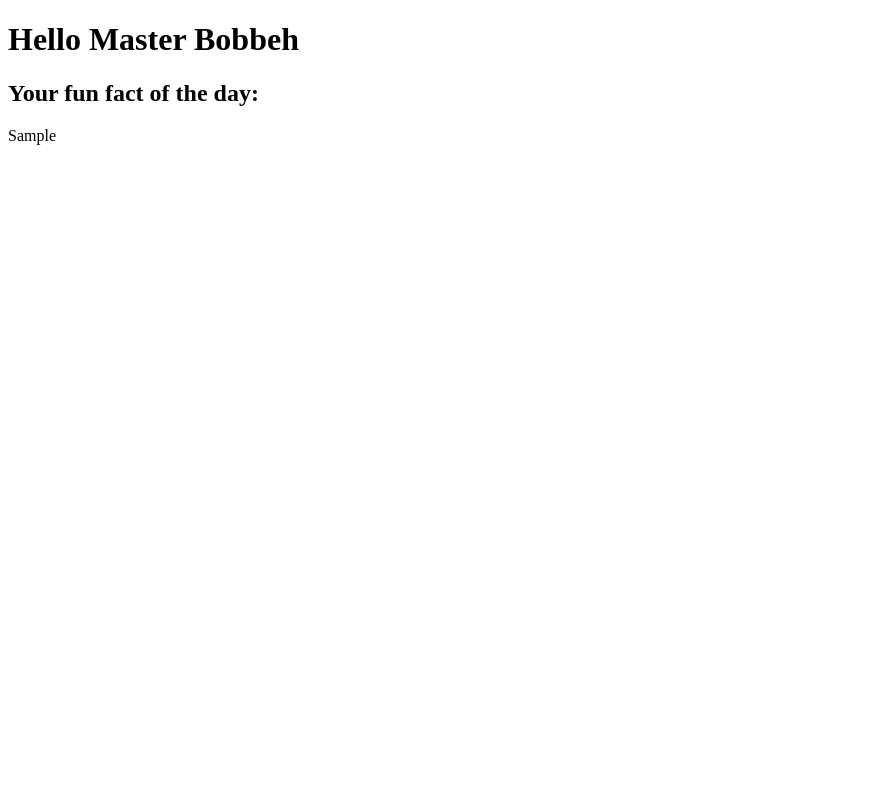
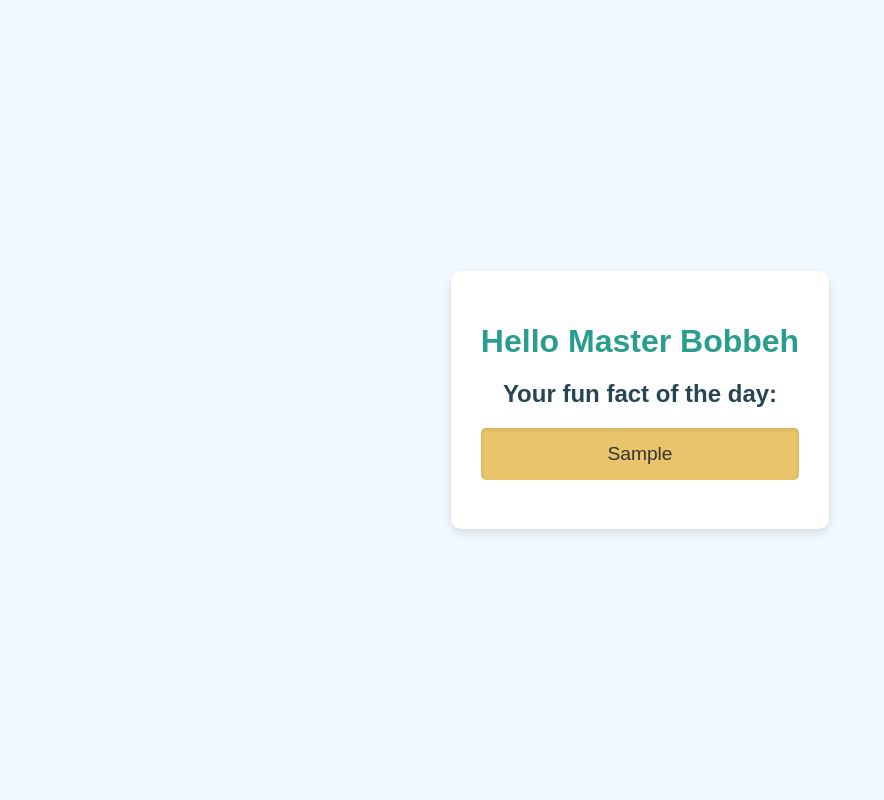
Before and after one commit to bdelucia/BobbehLandingPage, a Flask app: template templates/index.html in a window 1280 px wide. Shown: the whole page, without its empty margins (0-884 px from the left). Run offline with Flask 3, Linux system fonts and the light colour scheme; the template is opened without the code that fills it: most values are stand-ins (such as "Sample title", 1, 10 or a date in 2020).

Commit message:
Prettied up the website

```diff
--- a/templates/index.html
+++ b/templates/index.html
@@ -4,10 +4,48 @@
     <meta charset="UTF-8">
     <meta name="viewport" content="width=device-width, initial-scale=1.0">
     <title>Bobbeh's Welcome Page</title>
+    <style>
+        body {
+            font-family: Arial, sans-serif;
+            background-color: #f0f8ff;
+            color: #333;
+            margin: 0;
+            padding: 0;
+            display: flex;
+            justify-content: center;
+            align-items: center;
+            height: 100vh;
+        }
+        .container {
+            background-color: #fff;
+            padding: 30px;
+            border-radius: 10px;
+            box-shadow: 0 4px 8px rgba(0, 0, 0, 0.1);
+            max-width: 600px;
+            text-align: center;
+        }
+        h1 {
+            color: #2a9d8f;
+            margin-bottom: 10px;
+        }
+        h2 {
+            color: #264653;
+            margin-bottom: 20px;
+        }
+        p {
+            font-size: 1.2em;
+            background-color: #e9c46a;
+            padding: 15px;
+            border-radius: 5px;
+            box-shadow: inset 0 2px 4px rgba(0, 0, 0, 0.1);
+        }
+    </style>
 </head>
 <body>
-    <div><h1>Hello Master Bobbeh</h1></div>
-    <div><h2>Your fun fact of the day:</h2></div>
-    <div><p>{{ funFact }}</p></div>
+    <div class="container">
+        <h1>Hello Master Bobbeh</h1>
+        <h2>Your fun fact of the day:</h2>
+        <p>{{ funFact }}</p>
+    </div>
 </body>
 </html>
```
